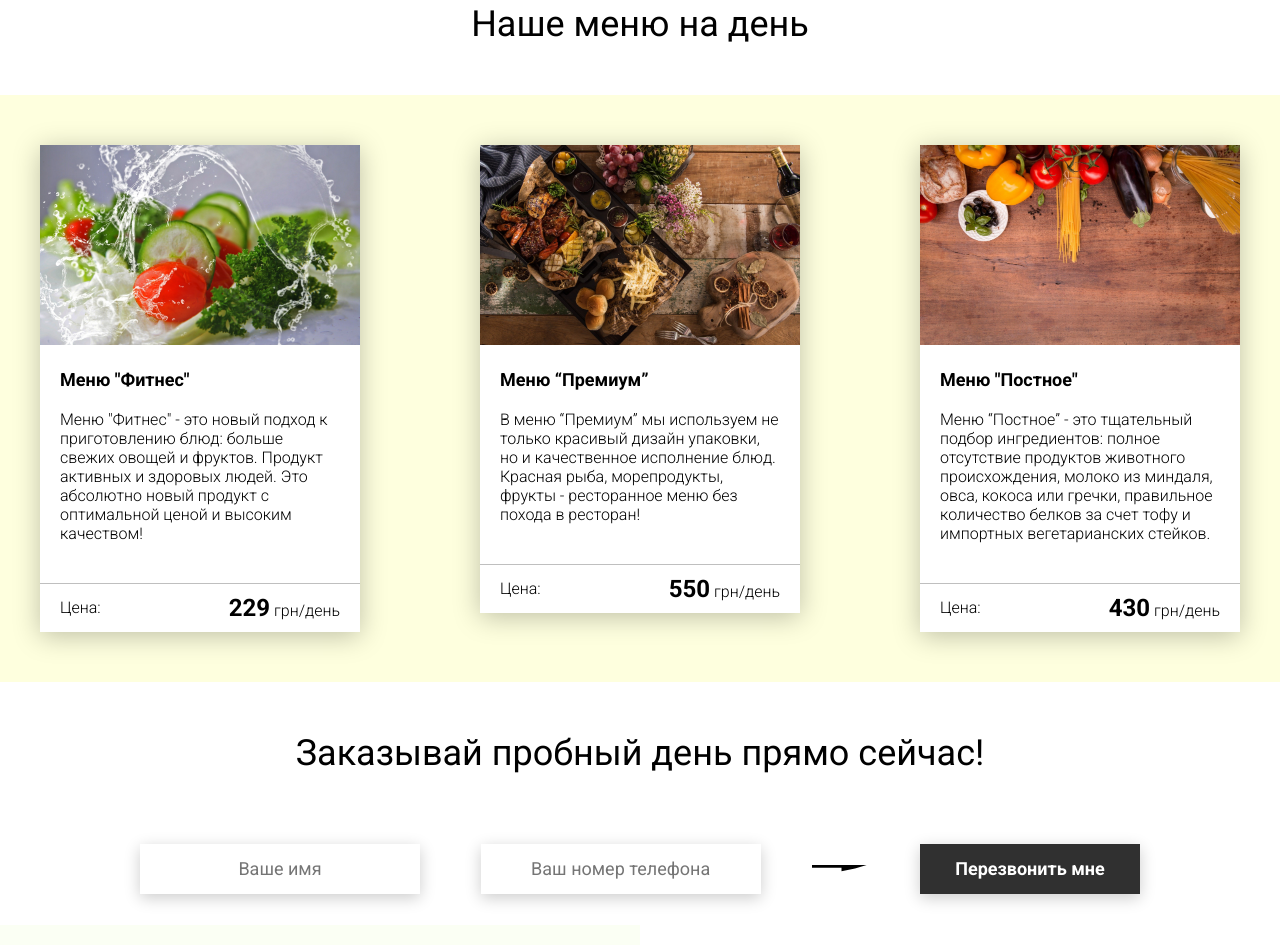
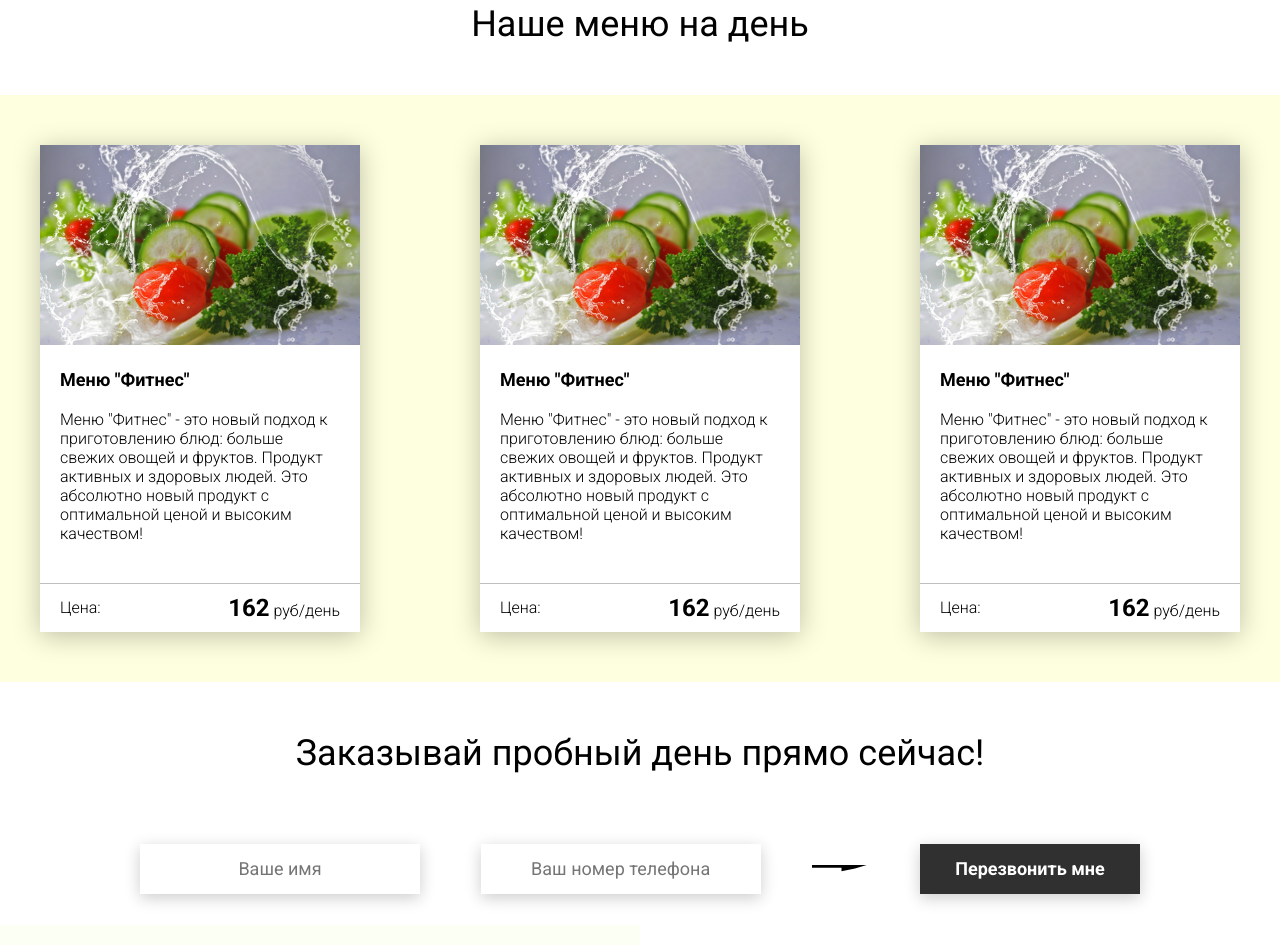
Before and after one commit to giru1/js-food, a plain HTML site: page index.html in a window 1280 px wide. Shown: the part 2551-3496 px from the top of the page. Drawn offline with Linux system fonts and the light colour scheme.

Commit message:
add class card

```diff
--- a/index.html
+++ b/index.html
@@ -185,7 +185,7 @@
 
         <div class="menu__field">
             <div class="container">
-                <div class="menu__item">
+                <!-- <div class="menu__item">
                     <img src="img/tabs/vegy.jpg" alt="vegy">
                     <h3 class="menu__item-subtitle">Меню "Фитнес"</h3>
                     <div class="menu__item-descr">Меню "Фитнес" - это новый подход к приготовлению блюд: больше свежих овощей и фруктов. Продукт активных и здоровых людей. Это абсолютно новый продукт с оптимальной ценой и высоким качеством!</div>
@@ -214,7 +214,7 @@
                         <div class="menu__item-cost">Цена:</div>
                         <div class="menu__item-total"><span>430</span> грн/день</div>
                     </div>
-                </div>
+                </div> -->
             </div>
         </div>
     </div>
--- a/js/index.js
+++ b/js/index.js
@@ -1,7 +1,7 @@
 document.addEventListener('DOMContentLoaded', () => {
-	const tabs = document.querySelectorAll('.tabheader__item')
-	const tabsContent = document.querySelectorAll('.tabcontent')
-	const tabsParent = document.querySelector('.tabheader__items')
+	const tabs = document.querySelectorAll('.tabheader__item');
+	const tabsContent = document.querySelectorAll('.tabcontent');
+	const tabsParent = document.querySelector('.tabheader__items');
 
 	function hideTabContent() {
 		tabsContent.forEach(tab => {
@@ -11,7 +11,7 @@ document.addEventListener('DOMContentLoaded', () => {
 
 		tabs.forEach(tab => {
 			tab.classList.remove('tabheader__item_active');
-		})
+		});
 	}
 
 	function showTabContent(i = 0) {
@@ -20,22 +20,22 @@ document.addEventListener('DOMContentLoaded', () => {
 		tabs[i].classList.add('tabheader__item_active');
 	}
 
-	hideTabContent()
-	showTabContent()
+	hideTabContent();
+	showTabContent();
 
 	tabsParent.addEventListener('click', (event) => {
-		const target = event.target
+		const target = event.target;
 
 		if (target && target.classList.contains('tabheader__item')) {
 			tabs.forEach((tab, i) => {
 				if (target == tab) {
-					hideTabContent()
-					showTabContent(i)
+					hideTabContent();
+					showTabContent(i);
 				}
-			})
+			});
 		}
 
-	})
+	});
 
 
 	const deadLine = '2022-05-11';
@@ -45,7 +45,7 @@ document.addEventListener('DOMContentLoaded', () => {
 			days = Math.floor(t / (1000*60*60*24)),
 			hours = Math.floor(t / (1000*60*60) % 24),
 			minutes = Math.floor((t / 1000 / 60) % 60),
-			seconds = Math.floor((t / 1000) % 60)
+			seconds = Math.floor((t / 1000) % 60);
 
 		return {
 			'total': t,
@@ -53,7 +53,7 @@ document.addEventListener('DOMContentLoaded', () => {
 			'hours': hours,
 			'minutes': minutes,
 			'seconds': seconds,
-		}
+		};
 	}
 
 	function getZero(num) {
@@ -75,7 +75,7 @@ document.addEventListener('DOMContentLoaded', () => {
 		updateClock();
 
 		function updateClock() {
-			const t = getTimeRemaining(endtime)
+			const t = getTimeRemaining(endtime);
 
 			days.innerHTML = getZero(t.days);
 			hours.innerHTML = getZero(t.hours);
@@ -83,7 +83,7 @@ document.addEventListener('DOMContentLoaded', () => {
 			seconds.innerHTML = getZero(t.seconds);
 
 			if (t.total <= 0) {
-				clearInterval(timeInterval)
+				clearInterval(timeInterval);
 			}
 		}
 	}
@@ -99,11 +99,11 @@ document.addEventListener('DOMContentLoaded', () => {
 		modal.classList.remove('hide');
 		// modal.classList.toggle('hide');
 		document.body.overflow = 'hidden';
-		clearInterval(modalTimerId)
+		clearInterval(modalTimerId);
 	}
 
 	modalTrigger.forEach(btn => {
-		btn.addEventListener('click', openModal)
+		btn.addEventListener('click', openModal);
 	});
 
 	function closeModal() {
@@ -127,7 +127,7 @@ document.addEventListener('DOMContentLoaded', () => {
 		}
 	});
 
-	const modalTimerId = setTimeout(openModal, 3000);
+	const modalTimerId = setTimeout(openModal, 30000);
 
 	function showModalByScroll() {
 		if (window.pageYOffset + document.documentElement.clientHeight >= document.documentElement.scrollHeight - 1) {
@@ -138,4 +138,64 @@ document.addEventListener('DOMContentLoaded', () => {
 
 	window.addEventListener('scroll', showModalByScroll);
 
+	class MenuCard {
+		constructor(src, alt, title, desc, price, parentSelector) {
+			this.src      = src;
+			this.alt      = alt;
+			this.title    = title;
+			this.desc     = desc;
+			this.price    = price;
+			this.parent    = document.querySelector(parentSelector);
+			this.transfer = 81;
+			this.changeToUAH();
+		}
+
+		changeToUAH(){
+			this.price = this.price * this.transfer;
+		}
+
+		render() {
+			const element = document.createElement('div');
+			element.innerHTML = `
+			<div class="menu__item">
+				<img src="${this.src}" alt="${this.alt}">
+				<h3 class="menu__item-subtitle">${this.title}</h3>
+				<div class="menu__item-descr">${this.desc}</div>
+				<div class="menu__item-divider"></div>
+				<div class="menu__item-price">
+					<div class="menu__item-cost">Цена:</div>
+					<div class="menu__item-total"><span>${this.price}</span> руб/день</div>
+				</div>
+			</div>`;
+			this.parent.append(element);
+		}
+	}
+
+	new MenuCard(
+		'img/tabs/vegy.jpg',
+		'vegy',
+		'Меню "Фитнес"',
+		'Меню "Фитнес" - это новый подход к приготовлению блюд: больше свежих овощей и фруктов. Продукт активных и здоровых людей. Это абсолютно новый продукт с оптимальной ценой и высоким качеством!',
+		2,
+		'.menu .container'
+	).render();
+
+	new MenuCard(
+		'img/tabs/vegy.jpg',
+		'vegy',
+		'Меню "Фитнес"',
+		'Меню "Фитнес" - это новый подход к приготовлению блюд: больше свежих овощей и фруктов. Продукт активных и здоровых людей. Это абсолютно новый продукт с оптимальной ценой и высоким качеством!',
+		2,
+		'.menu .container'
+	).render();
+
+	new MenuCard(
+		'img/tabs/vegy.jpg',
+		'vegy',
+		'Меню "Фитнес"',
+		'Меню "Фитнес" - это новый подход к приготовлению блюд: больше свежих овощей и фруктов. Продукт активных и здоровых людей. Это абсолютно новый продукт с оптимальной ценой и высоким качеством!',
+		2,
+		'.menu .container'
+	).render();
+
 });
```
Also changed, not shown: 1 other file.
